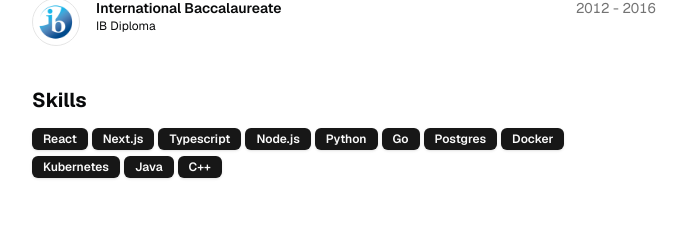
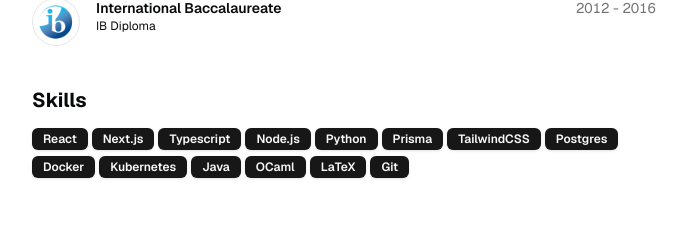
Before and after one commit to RodrigoRafaelSantos7/portfolio, a Next.js app: page / in a window 1280 px wide. Shown: the part 1178-1406 px from the top of the page, without its empty margins (296-983 px from the left). Built offline with nearby package versions, Linux system fonts and the light colour scheme.

Commit message:
Update resume data: change avatar URL path, add new skills (Prisma, TailwindCSS, OCaml, LaTeX, Git), and refine summary for clarity.

```diff
--- a/src/data/resume.tsx
+++ b/src/data/resume.tsx
@@ -11,19 +11,22 @@ export const DATA = {
     "Computer Science Student turned Entrepreneur. I love building things and helping people. Very passionate about Cryptography.",
   summary:
     "I am currently pursuing a Bachelor's degree in Computer Science and Engineering at [Nova School of Science and Technology](https://www.fct.unl.pt/en). My passion for cryptography and theoretical computer science developed during my second year, and I am now focused on obtaining a Master's degree in Computer Science with a specialization in Cryptography. In addition to my studies, I am a dedicated developer and entrepreneur, having founded my own company where I create innovative web applications using cutting-edge technologies.",
-  avatarUrl: "/me.png",
+  avatarUrl: "./me.png",
   skills: [
     "React",
     "Next.js",
     "Typescript",
     "Node.js",
     "Python",
-    "Go",
+    "Prisma",
+    "TailwindCSS",
     "Postgres",
     "Docker",
     "Kubernetes",
     "Java",
-    "C++",
+    "OCaml",
+    "LaTeX",
+    "Git",
   ],
   navbar: [
     { href: "/", icon: HomeIcon, label: "Home" },
```
